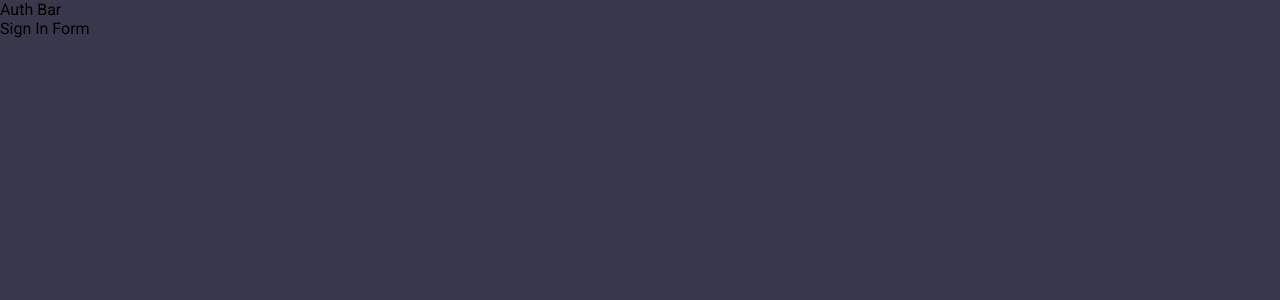
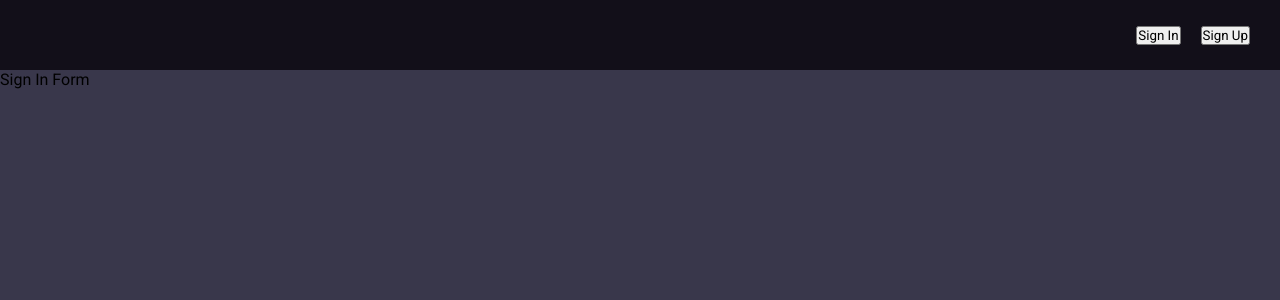
Before and after one commit to ZooMingGG/online-chat, a React (Create React App) app in the folder client/: page /auth/signin in a window 1280 px wide. Shown: the top 300 px of the page. Built offline with nearby package versions, Linux system fonts and the light colour scheme; no server answers.

Commit message:
renamed routes to paths and add basic structure for auth navbar

```diff
--- a/client/src/auth/components/AuthBar/AuthBar.jsx
+++ b/client/src/auth/components/AuthBar/AuthBar.jsx
@@ -1,7 +1,24 @@
+import { Link } from 'react-router-dom';
+
+import classes from './AuthBar.module.css';
+import { paths } from '../../router/paths';
+
 export const AuthBar = () => {
   return (
-    <div>
-      Auth Bar
+    <div className={classes.navbar}>
+      <div>
+        <Link to={paths.signin}>
+          <button className={classes['navbar-action']}>
+            Sign In
+          </button>
+        </Link>
+        <Link to={paths.signup}>
+          <button className={classes['navbar-action']}>
+            Sign Up
+          </button>
+        </Link>
+
+      </div>
     </div>
   );
 };
--- /dev/null
+++ b/client/src/auth/components/AuthBar/AuthBar.module.css
@@ -0,0 +1,13 @@
+.navbar {
+  display: flex;
+  justify-content: flex-end;
+  align-items: center;
+  height: 70px;
+  padding: 0 20px;
+  background-color: #120F19;
+}
+
+.navbar-action {
+  margin: 0 10px;
+  cursor: pointer;
+}
--- a/client/src/auth/router/AuthRouter.jsx
+++ b/client/src/auth/router/AuthRouter.jsx
@@ -1,15 +1,15 @@
 import { Routes, Route, Navigate } from 'react-router-dom';
 
-import { routes } from './routes';
+import { paths } from './paths';
 import { SignIn } from '../../auth/components/SignIn/SignIn';
 import { SignUp } from '../../auth/components/SignUp/SignUp';
 
 export const AuthRouter = () => {
   return (
     <Routes>
-      <Route path={routes.signin} element={<SignIn />} />
-      <Route path={routes.signup} element={<SignUp />} />
-      <Route path="*" element={<Navigate to={routes.signin} />} />
+      <Route path={paths.signin} element={<SignIn />} />
+      <Route path={paths.signup} element={<SignUp />} />
+      <Route path="*" element={<Navigate to={paths.signin} />} />
     </Routes>
   );
 };
--- a/client/src/auth/router/routes.js
+++ b/client/src/auth/router/paths.js
@@ -1,4 +1,4 @@
-export const routes = {
+export const paths = {
   signin: 'auth/signin',
   signup: 'auth/signup',
 };
```
